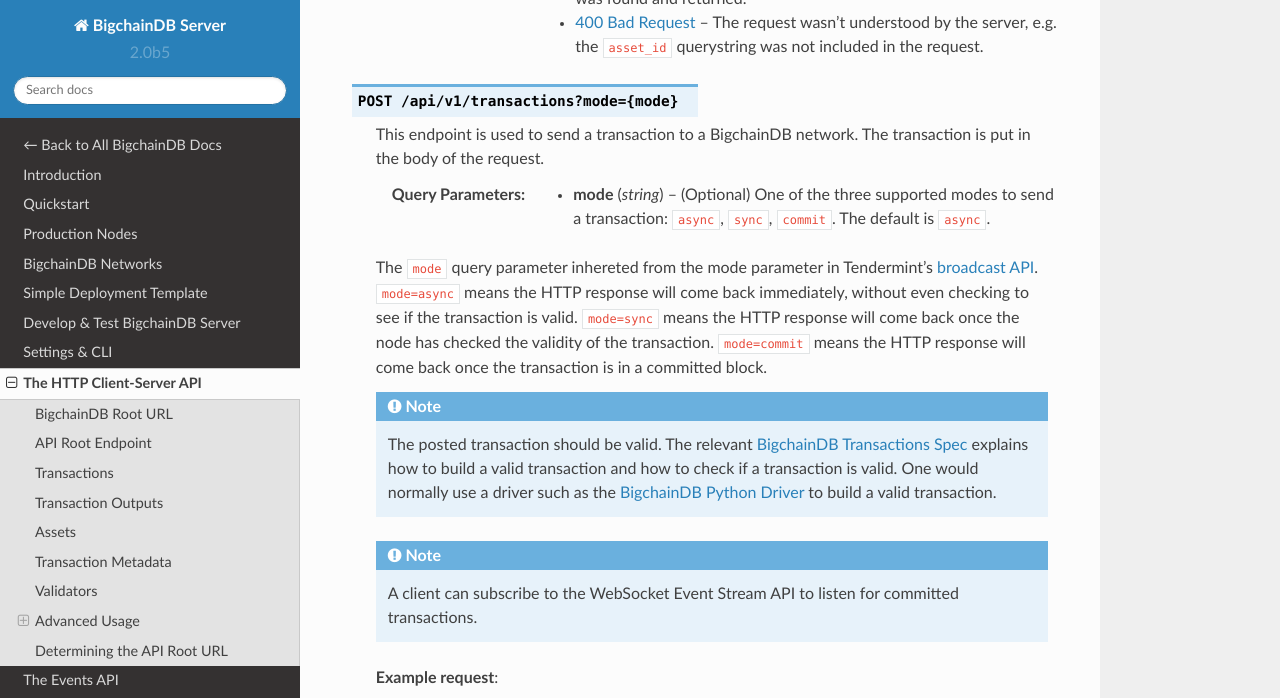
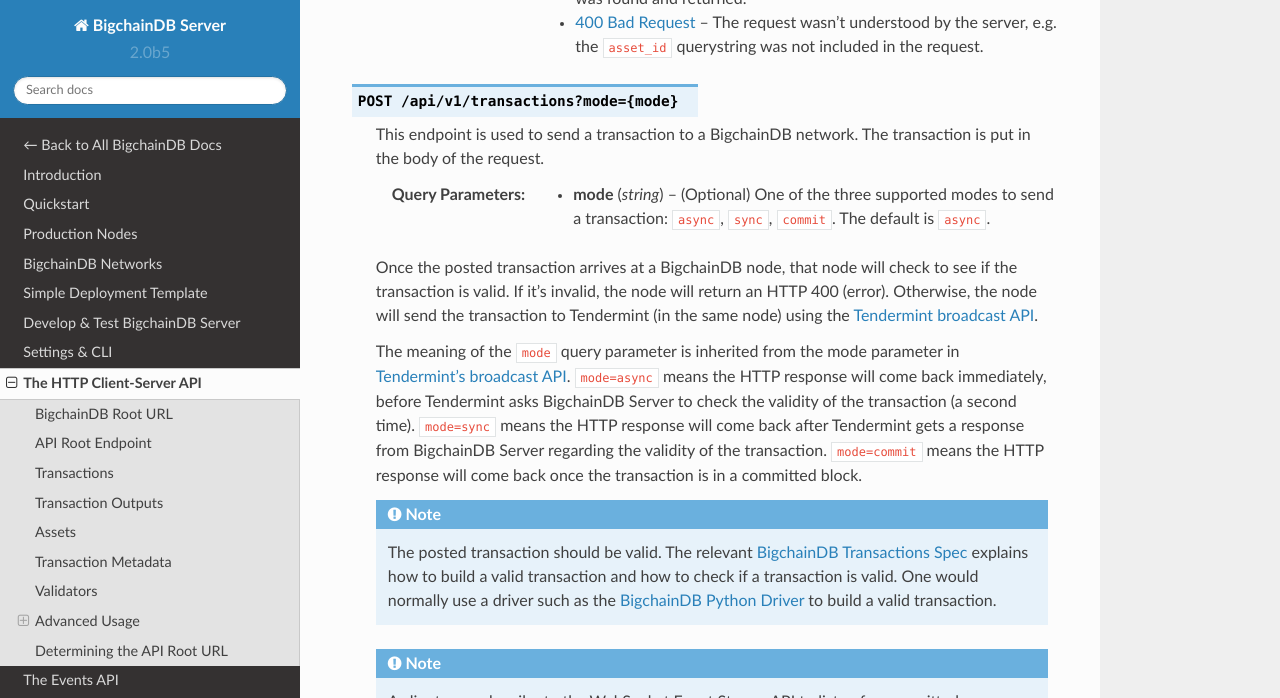
Before and after one commit to thematerials-network/bigchaindb-node, a Sphinx documentation site: the page built from bigchaindb/docs/server/source/http-client-server-api.rst, in a window 1280 px wide and 900 px high, scrolled down 2463 px, cut to the strip 0-698 px from the top of the window. Built offline with Sphinx 7.4.7 and the Read the Docs theme 2.0.0, drawn with Linux system fonts in a browser that asks for light colours.

Commit message:
Problem: HTTP API docs wrong regarding the mode parameter (#2481)
Solution: Edit those docs to be accurate

```diff
--- a/bigchaindb/docs/server/source/http-client-server-api.rst
+++ b/bigchaindb/docs/server/source/http-client-server-api.rst
@@ -135,13 +135,21 @@ Transactions
 
    :query string mode: (Optional) One of the three supported modes to send a transaction: ``async``, ``sync``, ``commit``. The default is ``async``.
 
-   The ``mode`` query parameter inhereted from the mode parameter in Tendermint's
-   `broadcast API
-   <http://tendermint.readthedocs.io/projects/tools/en/master/using-tendermint.html#broadcast-api>`_.
-   ``mode=async`` means the HTTP response will come back immediately, without
-   even checking to see if the transaction is valid.
-   ``mode=sync`` means the HTTP response will come back once the node has
-   checked the validity of the transaction.
+   Once the posted transaction arrives at a BigchainDB node,
+   that node will check to see if the transaction is valid.
+   If it's invalid, the node will return an HTTP 400 (error).
+   Otherwise, the node will send the transaction to Tendermint (in the same node) using the
+   `Tendermint broadcast API
+   <https://tendermint.com/docs/tendermint-core/using-tendermint.html#broadcast-api>`_.
+
+   The meaning of the ``mode`` query parameter is inherited from the mode parameter in
+   `Tendermint's broadcast API
+   <https://tendermint.com/docs/tendermint-core/using-tendermint.html#broadcast-api>`_.
+   ``mode=async`` means the HTTP response will come back immediately,
+   before Tendermint asks BigchainDB Server to check the validity of the transaction (a second time).
+   ``mode=sync`` means the HTTP response will come back
+   after Tendermint gets a response from BigchainDB Server
+   regarding the validity of the transaction.
    ``mode=commit`` means the HTTP response will come back once the transaction
    is in a committed block.
 
```
